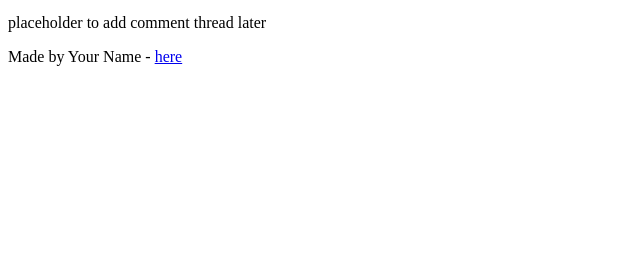
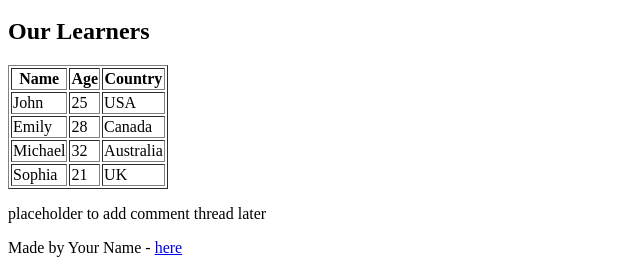
Before and after one commit to pshluvu/My_First_Portfolio, a plain HTML site: page html_basic/index.html in a window 1280 px wide. Shown: the part 607-880 px from the top of the page, without its empty margins (0-640 px from the left). Before the commit the page ends 800 px from the top, so only its background shows below. Drawn offline with Linux system fonts and the light colour scheme.

Commit message:
Update index.html with table of learners and full structure

```diff
--- a/html_basic/index.html
+++ b/html_basic/index.html
@@ -6,12 +6,15 @@
     <title>My Portfolio</title>
 </head>
 <body>
+    <!-- Header with navigation -->
     <header>
         <ul>
             <li><a href="index.html">Home</a></li>
             <li><a href="tweets.html">Tweets</a></li>
         </ul>
     </header>
+
+    <!-- Main content -->
     <main>
         <article>
             <h1>Welcome to My Portfolio</h1>
@@ -19,19 +22,62 @@
             <p>The second paragraph describes my skills and areas of interest in technology.</p>
             <p>The third paragraph highlights my projects and experience gained during learning.</p>
             <p>The fourth paragraph talks about my future goals and aspirations.</p>
+
             <h2>My Projects</h2>
             <p>Details about the projects I have worked on and what I learned from them.</p>
+
             <h3>Featured Project</h3>
             <p>Highlighting a specific project I am proud of, explaining its purpose and outcome.</p>
+
             <p>Check out my tweets <a href="tweets.html">here</a>!</p>
+
             <a href="https://www.alxafrica.com" target="_blank">
                 <img src="https://i.ibb.co/gTDZZT8/ALX-Logo-07.png" alt="ALX Logo" width="200">
             </a>
+
+            <!-- Table of learners -->
+            <section>
+                <h2>Our Learners</h2>
+                <table border="1">
+                    <thead>
+                        <tr>
+                            <th>Name</th>
+                            <th>Age</th>
+                            <th>Country</th>
+                        </tr>
+                    </thead>
+                    <tbody>
+                        <tr>
+                            <td>John</td>
+                            <td>25</td>
+                            <td>USA</td>
+                        </tr>
+                        <tr>
+                            <td>Emily</td>
+                            <td>28</td>
+                            <td>Canada</td>
+                        </tr>
+                        <tr>
+                            <td>Michael</td>
+                            <td>32</td>
+                            <td>Australia</td>
+                        </tr>
+                        <tr>
+                            <td>Sophia</td>
+                            <td>21</td>
+                            <td>UK</td>
+                        </tr>
+                    </tbody>
+                </table>
+            </section>
         </article>
+
         <aside>
             <p>placeholder to add comment thread later</p>
         </aside>
     </main>
+
+    <!-- Footer -->
     <footer>
         <p>Made by Your Name - <a href="https://www.example.com" target="_blank">here</a></p>
     </footer>
```
